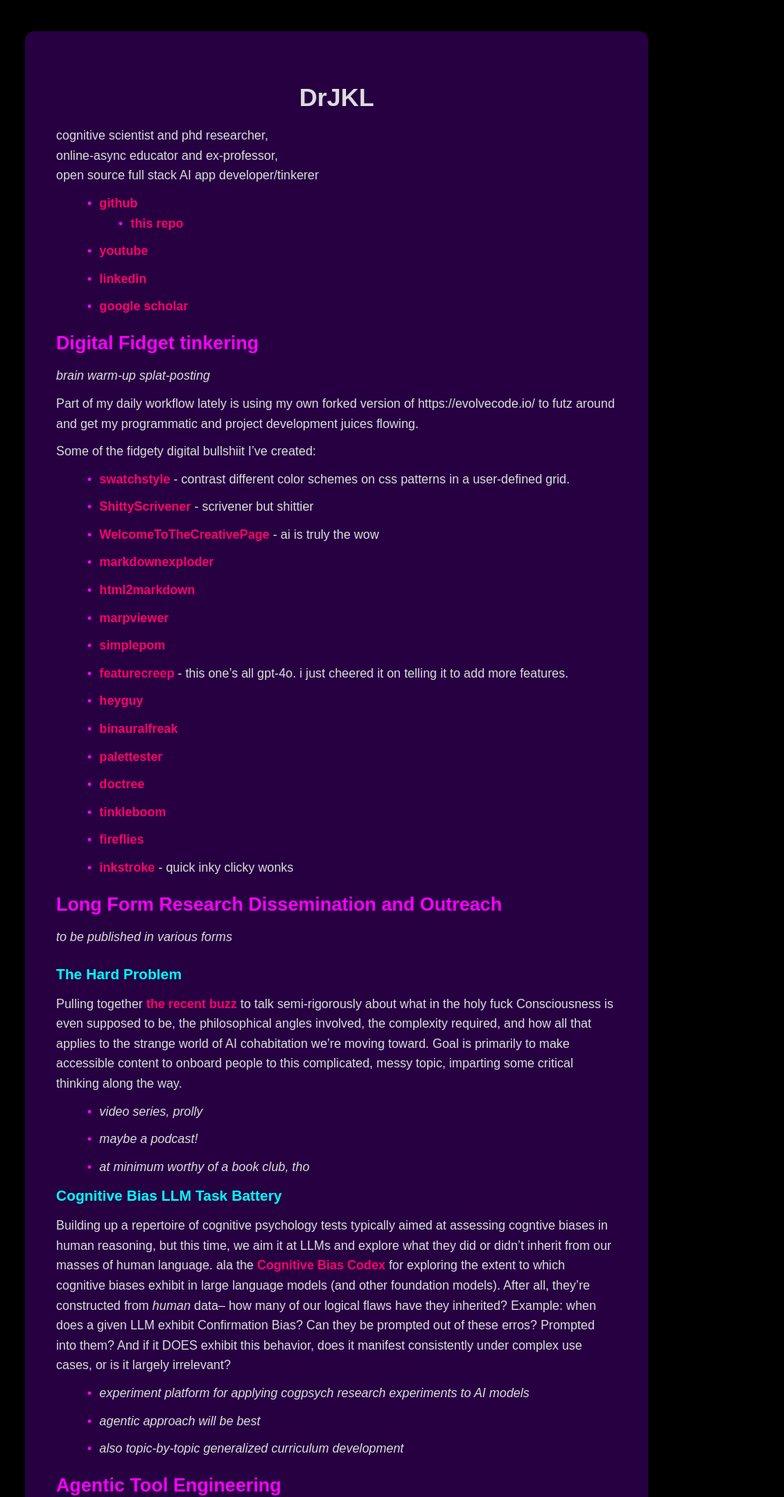
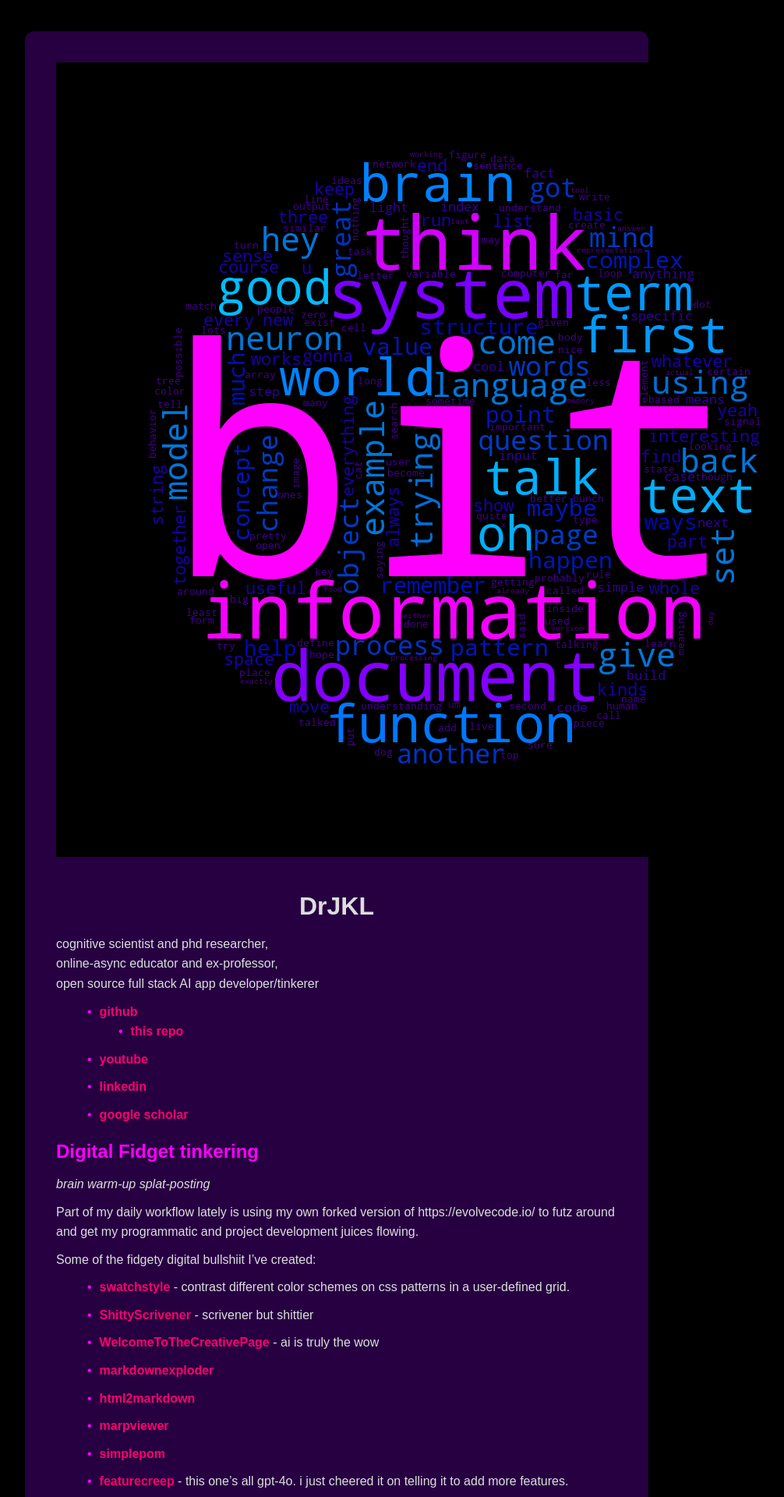
Before and after one commit to JacKaL37/jackal37.github.io, a Jekyll site: the page built from index.md, in a window 1280 px wide. Shown: the top 1920 px of the page at 78% size, without its empty margins (208-1214 px from the left). Built offline with Jekyll 4.4.1, drawn with Linux system fonts in a browser that asks for light colours.

Commit message:
Update index.md

```diff
--- a/index.md
+++ b/index.md
@@ -2,6 +2,8 @@
 layout: default
 title: DrJKL
 ---
+
+![wordcloud image](media/jklab_wordcloud.png)
 
 # DrJKL
 
```
